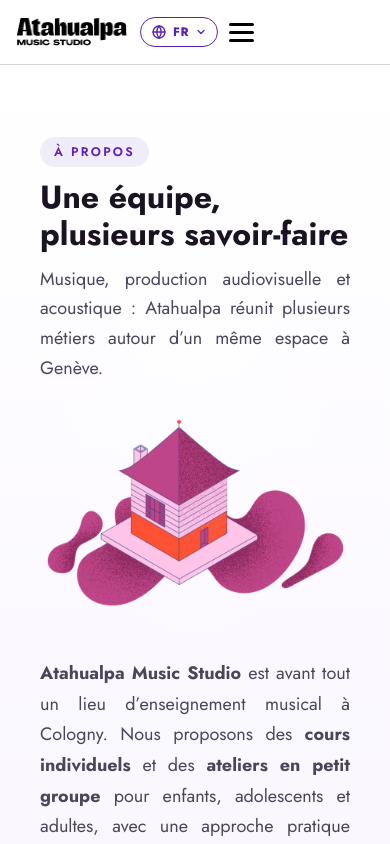
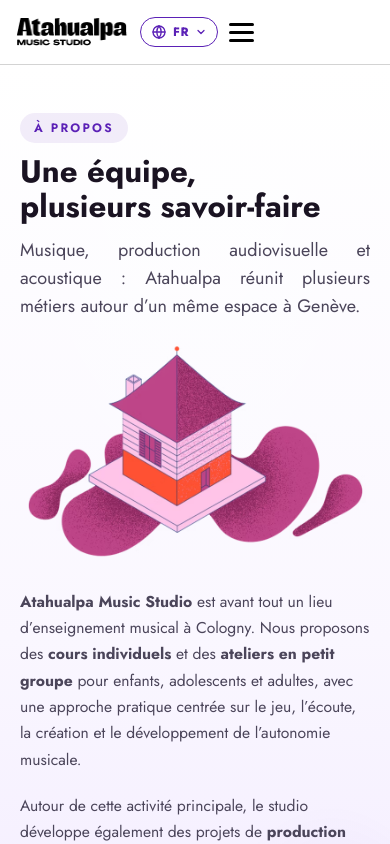
Before and after one commit to twinparadoxmusica/atahualpa-studio, a Next.js app: page /apropos in a window 390 px wide. Shown: the top 844 px of the page. Built offline with nearby package versions, Linux system fonts and the light colour scheme.

Commit message:
Improve about page readability across screen sizes

```diff
--- a/components/About/styles.css
+++ b/components/About/styles.css
@@ -14,7 +14,7 @@
       rgba(91, 33, 182, 0) 65%
     ),
     linear-gradient(180deg, #ffffff 0%, #faf7ff 45%, #ece1ff 100%);
-  padding: clamp(72px, 10vw, 120px) var(--space-sm);
+  padding: clamp(56px, 8vw, 104px) 0;
 }
 
 .about-section::before {
@@ -30,36 +30,29 @@
   pointer-events: none;
 }
 
-/* ---- Top: title left, image right ---- */
 .about-top {
   display: grid;
   grid-template-columns: 1fr;
-  gap: var(--space-md);
+  gap: clamp(22px, 4vw, 48px);
   align-items: center;
   text-align: left;
-  margin-bottom: var(--space-lg);
-}
-
-@media (min-width: 880px) {
-  .about-top {
-    grid-template-columns: 1.4fr 1fr;
-    gap: var(--space-lg);
-  }
+  margin-bottom: clamp(30px, 5vw, 48px);
 }
 
 .about-top__head {
   display: flex;
   flex-direction: column;
   gap: var(--space-xs);
+  min-width: 0;
 }
 
 .about-top__eyebrow {
   display: inline-block;
   align-self: flex-start;
-  font-size: 0.78rem;
+  font-size: 0.76rem;
   letter-spacing: 0.18em;
   text-transform: uppercase;
-  font-weight: 600;
+  font-weight: 650;
   color: var(--brand-purple);
   padding: 6px 14px;
   border-radius: var(--radius-pill);
@@ -68,41 +61,83 @@
 
 .about-top__title {
   margin: 0;
+  max-width: 16ch;
   font-size: clamp(2rem, 1.5rem + 1.8vw, 2.75rem);
-  line-height: 1.15;
+  line-height: 1.12;
   color: var(--text-primary);
   text-align: left;
+  text-wrap: balance;
 }
 
 .about-top__lede {
   margin: 0;
-  max-width: 60ch;
-  font-size: 1.1rem;
-  line-height: 1.65;
+  max-width: 58ch;
+  font-size: clamp(1.02rem, 0.98rem + 0.2vw, 1.1rem);
+  line-height: 1.6;
   color: var(--text-secondary);
 }
 
 .about-top__image {
+  display: block;
   width: 100%;
   height: auto;
-  max-height: 420px;
+  max-height: 390px;
   object-fit: contain;
   border-radius: var(--radius-lg);
+  justify-self: center;
 }
 
-/* ---- Body: full-width prose below ---- */
 .about-body {
-  max-width: 70ch;
+  max-width: 76ch;
   text-align: left;
 }
 
-.about-body p {
+/* Override the legacy #about paragraph rule from global.css.
+   Long body copy is intentionally left-aligned for better mobile readability. */
+#about .about-body p {
+  display: block;
   margin: 0 0 var(--space-sm);
   color: var(--text-secondary);
-  font-size: 1.05rem;
-  line-height: 1.7;
+  font-size: clamp(1rem, 0.97rem + 0.12vw, 1.05rem);
+  line-height: 1.72;
+  text-align: left;
 }
 
-.about-body p:last-child {
+#about .about-body p:last-child {
   margin-bottom: 0;
 }
+
+@media (min-width: 880px) {
+  .about-top {
+    grid-template-columns: minmax(0, 1.35fr) minmax(260px, 0.85fr);
+  }
+}
+
+@media (max-width: 640px) {
+  .about-section {
+    padding: 48px 0 52px;
+  }
+
+  .about-top {
+    gap: 20px;
+    margin-bottom: 28px;
+  }
+
+  .about-top__title {
+    max-width: 18ch;
+    font-size: clamp(1.85rem, 8vw, 2.2rem);
+  }
+
+  .about-top__lede {
+    line-height: 1.55;
+  }
+
+  .about-top__image {
+    max-height: 280px;
+  }
+
+  #about .about-body p {
+    font-size: 0.98rem;
+    line-height: 1.68;
+  }
+}
```
